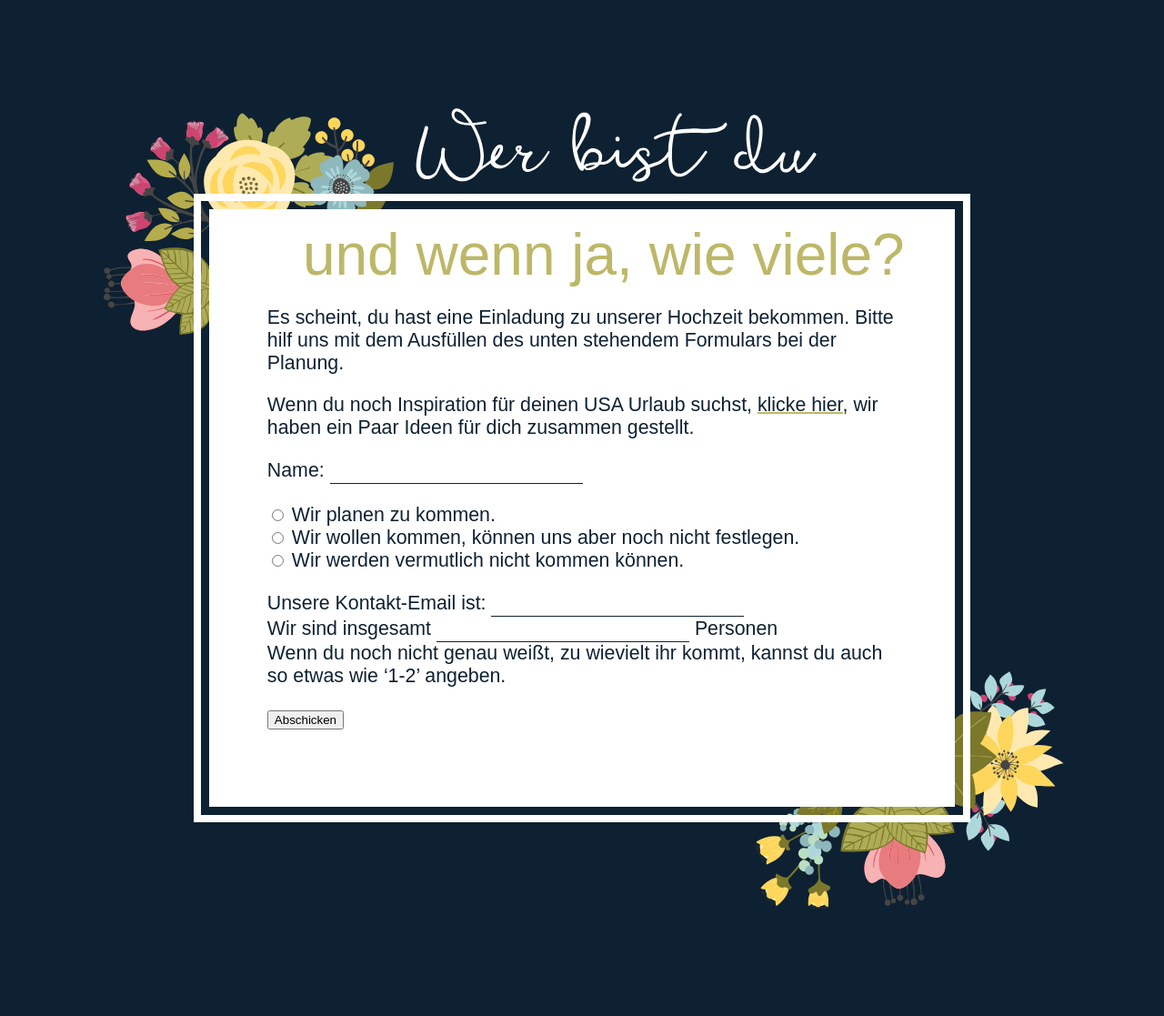
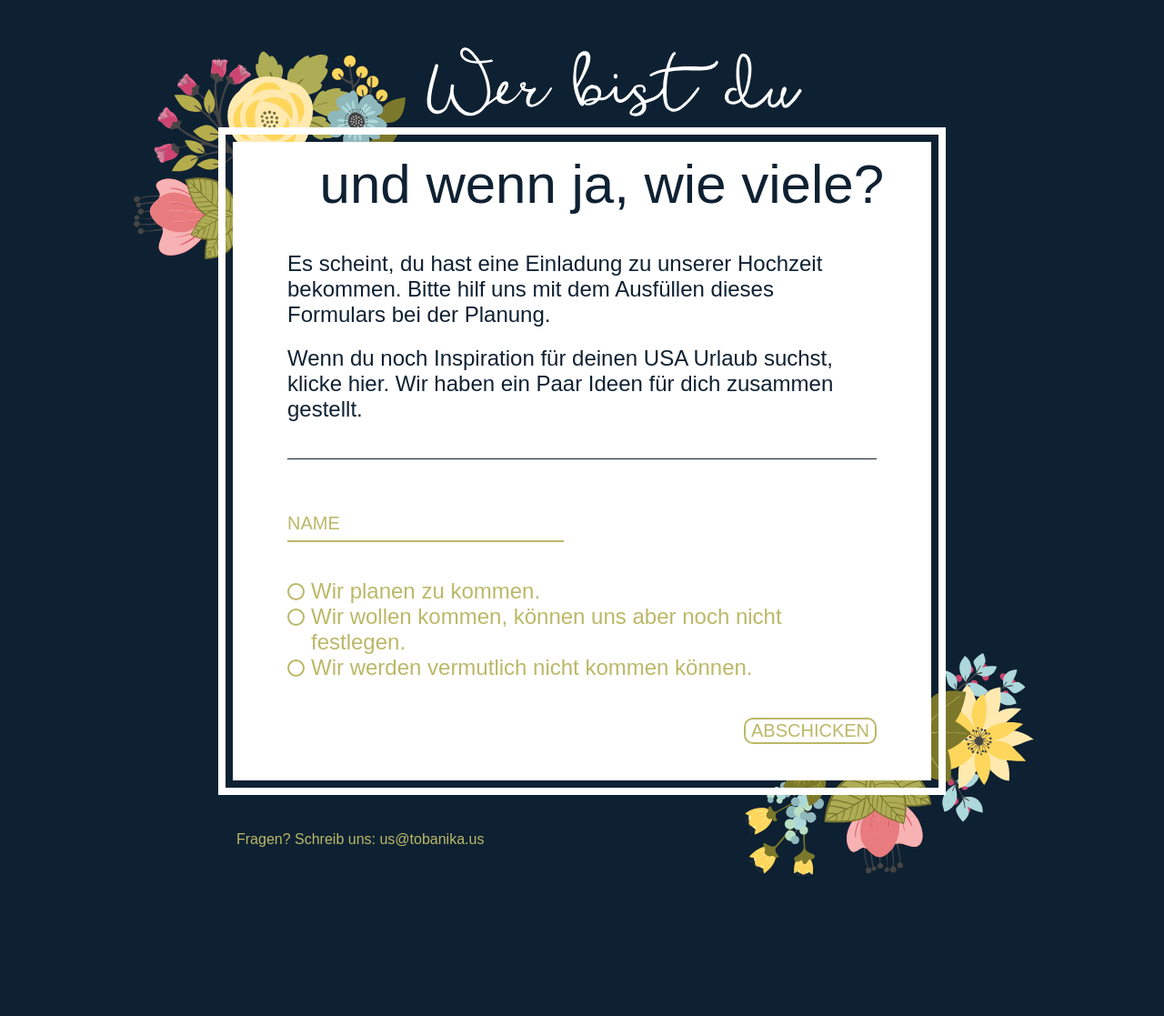
Before and after one commit to MrLoh/tobanika.us, a PHP site: page /survey/ in a window 1280 px wide. Shown: the whole page at 91% size. After the commit the page ends 964 px from the top, so only its background shows below. Run offline with PHP 8.4, Linux system fonts and the light colour scheme; some libraries are stand-ins or nearby versions.

Commit message:
style survey

```diff
--- a/assets/css/survey.scss
+++ b/assets/css/survey.scss
@@ -5,20 +5,31 @@ $dark-green: #8f8938;
 $adelle: "adelle-condensed", "Adelle Condensed", sans-serif;
 $proxima: "proxima-nova-alt-condensed", "Proxima Nova Condensed", sans-serif;
 
-html, body {
+html {
+    font-size: 16px;
+    @media (max-width: 500px) {
+        font-size: 12px;
+    }
+    @media (min-width: 1100px) {
+        font-size: 20px;
+    }
+}
+
+body {
+    position: relative;
     background: $background;
     color: white;
     font-family: $proxima;
     font-weight: 300;
-    font-size: 16pt;
+    font-size: 1.2rem;
     margin: 0;
     width: 100%;
     overflow-x: hidden;
 }
 
-main {
+main, footer {
     position: relative;
-    margin: 10rem auto;
+    margin: 7rem auto 2rem auto;
     max-width: 40rem;
     width: 100%;
 }
@@ -44,8 +55,13 @@ main {
     position: relative;
     border: .4rem solid white;
     padding: .4rem;
+}
 
-    @media (max-width: 40rem) {
+@media (max-width: 48rem) {
+    main, footer {
+        max-width: 100%;
+    }
+    .frame {
         border: none;
         border-top: .4rem solid white;
         border-bottom: .4rem solid white;
@@ -56,8 +72,7 @@ main {
 form {
     margin: 0;
     background: white;
-    padding: 3rem;
-    padding-top: 5rem;
+    padding: 6rem 3rem 1rem 3rem;
     color: $background;
 
     h1 {
@@ -76,33 +91,44 @@ form {
 
         .bottom {
             margin: 1rem 3rem;
-            color: $light-green;
             font-family: $proxima;
             font-size: 3rem;
-            font-weight: 300;
+            font-weight: 100;
             text-align: right;
         }
+    }
+
+    hr {
+        width: 100%;
+        border: none;
+        border-bottom: 1px solid $background;
+        margin: 2rem 0;
     }
 
     p {
         margin: 0 0 1rem 0;
     }
 
+    .instructions {
+        font-size: 1rem;
+    }
+
     a {
         position: relative;
         text-decoration: none;
         color: inherit;
-        transition: color 0.1s;
+        transition: color .1s;
+
         &::before {
             content: '';
             position: absolute;
             z-index: 0;
-            bottom: .1em;
+            bottom: 1px;
             left: 0;
             width: 100%;
-            height: .1em;
+            height: 2px;
             background: $light-green;
-            transition: color 0.1s;
+            transition: color .1s;
         }
 
         &:hover, &:focus, &:active {
@@ -110,19 +136,167 @@ form {
             color: $light-green;
             &::before {
                 background: $background;
-                height: .05em;
+                bottom: 2px;
+                height: 1px;
             }
         }
+    }
+
+    .formfield {
+        margin: 0 0 2rem 0;
     }
 
     input[type="text"], input[type="email"] {
         background: none;
         border: none;
         font: inherit;
-        border-bottom: .05rem solid $background;
+        border-bottom: 2px solid $light-green;
+        width: 15rem;
+
+        &:focus {
+            outline: none;
+        }
+    }
+
+    .textfield {
+        position: relative;
+
+        input {
+            display: block;
+            padding-top: 1rem;
+
+            & + label {
+                display: block;
+                position: absolute;
+                bottom: 2px;
+                left: 0;
+                width: 100%;
+                height: 1.5rem;
+                font-family: $adelle;
+                font-size: 1rem;
+                font-weight: 300;
+                text-transform: uppercase;
+                color: $light-green;
+                background: white;
+                transition: all .2s;
+            }
+
+            &.filled, &:focus {
+
+                & + label {
+                    font-size: 0.8rem;
+                    bottom: 1.5rem;
+                }
+            }
+        }
+    }
+
+    input[type="radio"] {
+        display: none;
+
+        & + label {
+            display: inline-block;
+            position: relative;
+            padding-left: 1.3rem;
+            color: $light-green;
+            cursor: pointer;
+            transition: all .1s;
+
+            &::before, &::after {
+                content: "";
+                position: absolute;
+                top: .25rem;
+                left: 0;
+                width: .75rem;
+                height: .75rem;
+                background: none;
+                border: 2px solid $light-green;
+                border-radius: 50%;
+                transition: all .1s;
+            }
+            &::after {
+                width: .25rem;
+                height: .25rem;
+                top: .625rem;
+                left: .375rem;
+                background: white;
+                border: none;
+            }
+        }
+        &:checked + label {
+            color: $background;
+
+            &::before {
+                background: $background;
+                border-color: $background;
+            }
+        }
+    }
+
+    .submit {
+        text-align: right;
+    }
+
+    input[type="submit"] {
+        font-family: $adelle;
+        font-size: 1rem;
+        font-weight: 300;
+        text-transform: uppercase;
+        color: $light-green;
+        border: 2px solid $light-green;
+        border-radius: .5rem;
+        background: none;
+        outline: none;
+        cursor: pointer;
+
+        &:hover, &:focus, &:active {
+            background: $light-green;
+            color: white;
+        }
     }
 
     label {
         cursor: pointer;
     }
 }
+
+footer {
+    margin: 0 auto;
+    padding-left: 2rem;
+    font-family: $adelle;
+    font-weight: 300;
+    font-size: .8rem;
+    color: $light-green;
+
+    a {
+        color: inherit;
+        text-decoration: none;
+        &:hover, &:focus, &:active {
+            text-decoration: underline;
+        }
+    }
+}
+
+:placeholder {
+    font: inherit;
+    color: inherit;
+    opacity: 0.25;
+}
+
+::-webkit-input-placeholder {
+    font: inherit;
+    color: inherit;
+    opacity: 0.25;
+}
+
+::-moz-placeholder {
+    font: inherit;
+    color: inherit;
+    opacity: 0.25;
+}
+
+:-ms-input-placeholder {
+    font: inherit;
+    color: inherit;
+    opacity: 0.25;
+}
--- a/assets/js/survey.min.js
+++ b/assets/js/survey.min.js
@@ -0,0 +1 @@
+$(document).ready(function(){$(".filled").removeClass("filled"),$("#if-coming").hide(),$("input:radio[name=coming]").change(function(){var a=$("input:radio[name=coming]:checked").val();"yes"==a||"maybe"==a?$("#if-coming").slideDown():"no"==a&&$("#if-coming").slideUp()}),$(".textfield input").change(function(){var a=$(this).val();""!=a?$(this).addClass("filled"):$(this).removeClass("filled")})});
--- a/survey/index.php
+++ b/survey/index.php
@@ -21,17 +21,18 @@
 					<div class="bottom" >und wenn ja, wie viele?</div>
 				</h1>
 				<p>
-					Es scheint, du hast eine Einladung zu unserer Hochzeit bekommen. Bitte hilf uns mit dem Ausfüllen des unten stehendem Formulars bei der Planung.
+					Es scheint, du hast eine Einladung zu unserer Hochzeit bekommen. Bitte hilf uns mit dem Ausfüllen dieses Formulars bei der Planung.
 				</p>
 				<p>
-					Wenn du noch Inspiration für deinen USA Urlaub suchst, <a href="http://urlaub.für.tobanika.us">klicke hier</a>, wir haben ein Paar Ideen für dich zusammen gestellt.
+					Wenn du noch Inspiration für deinen USA Urlaub suchst, <a href="http://urlaub.für.tobanika.us">klicke hier</a>. Wir haben ein Paar Ideen für dich zusammen gestellt.
 				</p>
-				<p>
-					<label for="name">Name:</label>
-					<input type="text" id="name" name="name">
+				<hr>
+				<p class="formfield textfield">
+					<input type="text" id="name" name="name" required placeholder="Tobanika &amp; Anibias Lohiams" class="filled">
+					<label for="name">Name</label>
 				</p>
-				<p>
-					<input type="radio" id="coming-yes" name="coming" value="yes">
+				<p id="coming" class="formfield">
+					<input type="radio" id="coming-yes" name="coming" value="yes" required>
 					<label for="coming-yes">Wir planen zu kommen.</label>
 					<br>
 					<input type="radio" id="coming-maybe" name="coming" value="maybe">
@@ -40,15 +41,17 @@
 					<input type="radio" id="coming-no" name="coming" value="no">
 					<label for="coming-no">Wir werden vermutlich nicht kommen können.</label>
 				</p>
-				<p class="if">
-					<label for="email">Unsere Kontakt-Email ist</label>:
-					<input type="email" id="email" name="email">
-					<br>
-					<label for="count">Wir sind insgesamt <input type="text" id="count" name="count"> Personen</label>
-					<br>
-			        <span class="instructions">Wenn du noch nicht genau weißt, zu wievielt ihr kommt, kannst du auch so etwas wie ‘1-2’ angeben.</span>
-				</p>
-				<p>
+				<div id="if-coming">
+					<p class="formfield textfield">
+						<input type="email" id="email" name="email" placeholder="us@tobanika.us" class="filled">
+						<label for="email">Kontakt-Email</label>
+					</p>
+					<p class="formfield textfield">
+						<input type="text" id="count" name="count" placeholder="2-3" class="filled">
+						<label for="count">Anzahl Personen</label>
+					</p>
+				</div>
+				<p class="submit">
 					<input type="submit" value="Abschicken">
 				</p>
 				<!-- verify that name and options are filled out and if one or two that also the other fields are filled out and that field 3 contains a number -->
@@ -56,6 +59,12 @@
 		</div>
 		<img id="flowers-bottom-right" src="assets/svg/flowers-bottom-right.svg" alt="" />
 	</main>
+	<footer>
+		<p>
+			Fragen? Schreib uns: <a href="mailto:us@tobanika.us">us@tobanika.us</a>
+		</p>
+	</footer>
+	<script src="assets/lib/jquery-2.1.4.min.js"></script>
 	<script src="assets/js/survey.min.js"></script>
 </body>
 </html>
```
Also changed, not shown: assets/js/survey.js (+22 -0 lines), assets/css/survey.min.css, assets/svg/danke.svg (added), 1 other file.
